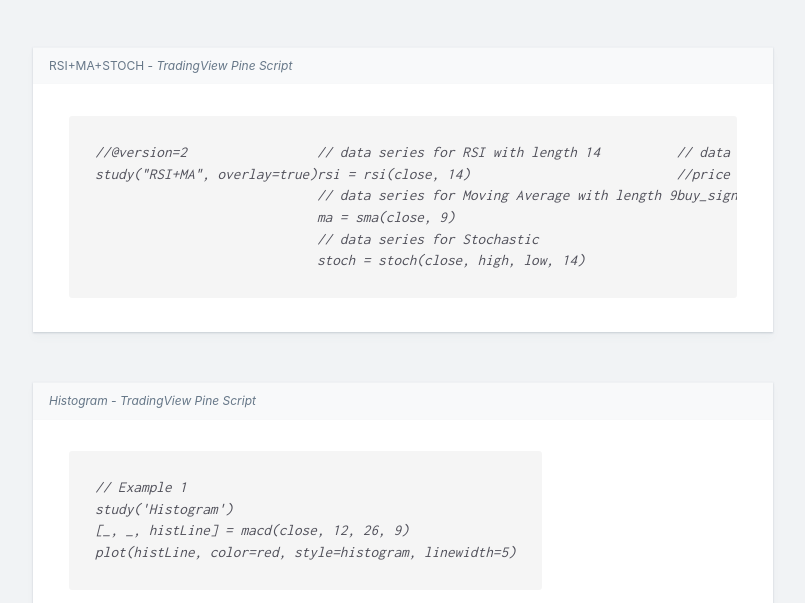
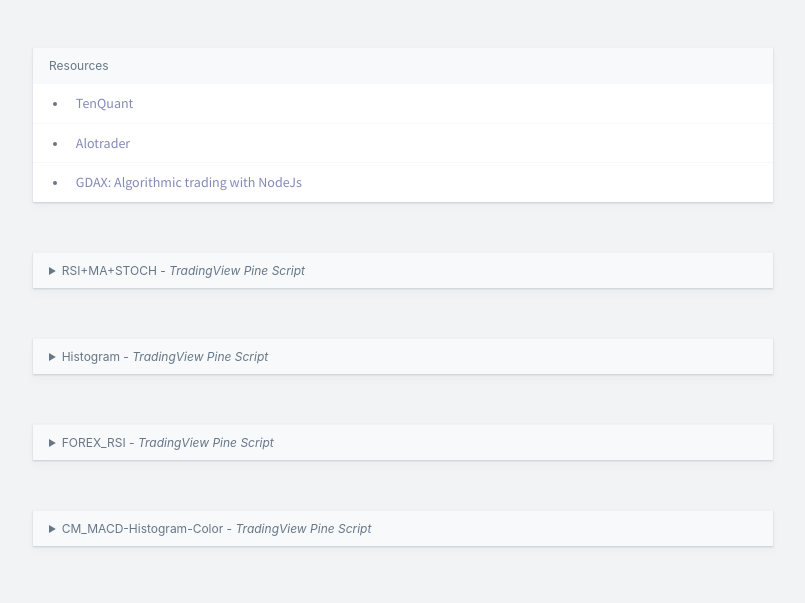
Before and after one commit to meaghanbass/notes-tcss, a Gatsby site: page /alorithms/algotrading in a window 1280 px wide. Shown: the part 197-800 px from the top of the page, without its empty margins (237-1042 px from the left). Built offline with nearby package versions, Linux system fonts and the light colour scheme; Gatsby itself is replaced by a stand-in of ours.

Commit message:
implemented details/summary accordion in algotrading.md

```diff
--- a/package.json
+++ b/package.json
@@ -22,6 +22,7 @@
     "js-search": "^1.4.3",
     "prop-types": "^15.7.2",
     "react": "^16.10.2",
+    "react-accessible-accordion": "^3.0.0",
     "react-bootstrap": "^1.0.0-beta.14",
     "react-dom": "^16.10.2",
     "react-helmet": "^5.2.1",
--- a/src/components/markdown.css
+++ b/src/components/markdown.css
@@ -211,6 +211,17 @@
     font-family: 'Inconsolata', monospace;
 }
 
+.accordion summary {
+    border-top: solid 1px rgba(102,119,136,.05);
+    font-size: 12px;
+    padding: 8px 16px;
+    font-weight: 400;
+    background: #f8f9fa;
+    color: #678;
+    font-family: -apple-system,BlinkMacSystemFont,segoe ui,roboto,oxygen,ubuntu,cantarell,fira sans,droid sans,helvetica neue,sans-serif;
+    margin: 0;
+}
+
 
 @media screen and (max-width: 768px) {
     .markdown {
--- a/src/pages/alorithms/algotrading.md
+++ b/src/pages/alorithms/algotrading.md
@@ -5,7 +5,23 @@
 
 <div class="card">
     <ul>
-        <h4>RSI+MA+STOCH - <em>TradingView Pine Script<em></h4>
+        <h4>Resources</h4>
+            <li>
+                <a href="https://www.tenquant.io/?page_id=64" target="_blank">TenQuant</a>
+            </li>
+            <li>
+                <a href="https://github.com/Ladinn/algotrader" target="_blank">Alotrader</a>
+            </li>
+            <li>
+                <a href="https://blog.rinatussenov.com/gdax-algorithmic-trading-with-nodejs-701959d78d97" target="_blank">GDAX: Algorithmic trading with NodeJs</a>
+            </li>
+    </ul>
+</div>
+
+<div class="card">
+    <ul>
+        <details class="accordion">
+            <summary>RSI+MA+STOCH - <em>TradingView Pine Script</em></summary>
             <li class="nobullet">
                 <code>
 <pre>
@@ -42,7 +58,8 @@
 
 <div class="card">
     <ul>
-        <h4>Histogram - <em>TradingView Pine Script<em></h4>
+        <details class="accordion">
+            <summary>Histogram - <em>TradingView Pine Script</em></summary>
             <li class="nobullet">
                 <code>
 <pre>
@@ -58,7 +75,8 @@
 
 <div class="card">
     <ul>
-        <h4>FOREX_RSI - <em>TradingView Pine Script<em></h4>
+        <details class="accordion">
+            <summary>FOREX_RSI - <em>TradingView Pine Script</em></summary>
             <li class="nobullet">
                 <code>
 <pre>
@@ -91,7 +109,8 @@
 
 <div class="card">
     <ul>
-        <h4>CM_MACD-Histogram-Colr - <em>TradingView Pine Script<em></h4>
+        <details class="accordion">
+            <summary>CM_MACD-Histogram-Color - <em>TradingView Pine Script</em></summary>
             <li class="nobullet">
                 <code>
 <pre>
--- a/src/pages/development/pinescript.md
+++ b/src/pages/development/pinescript.md
@@ -5,3 +5,4 @@
 
 * <a href="https://www.tradingview.com/blog/en/tradingview-s-pine-script-introduction-203/" target="_blank">TradingView's Pine Script Introduction</a>
 * <a href="https://medium.com/@mysteryta47/pine-script-tutorial-8a140f6b7a25" target="_blank">Pine Script Tutorial</a>
+* <a href="https://www.tradingview.com/pine-script-reference/#var_accdist" target="_blank">Pine Script Language Reference Manual</a>
```
Also changed, not shown: 1 other file.
